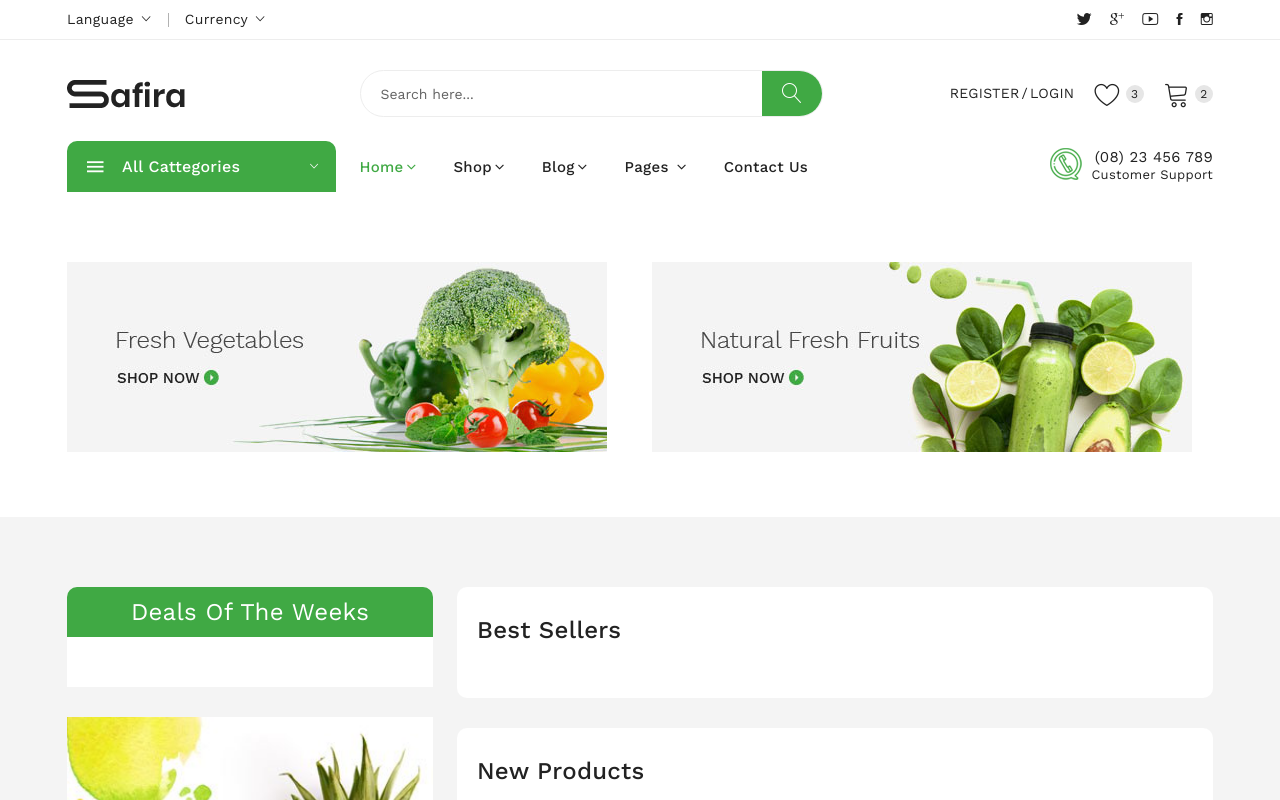
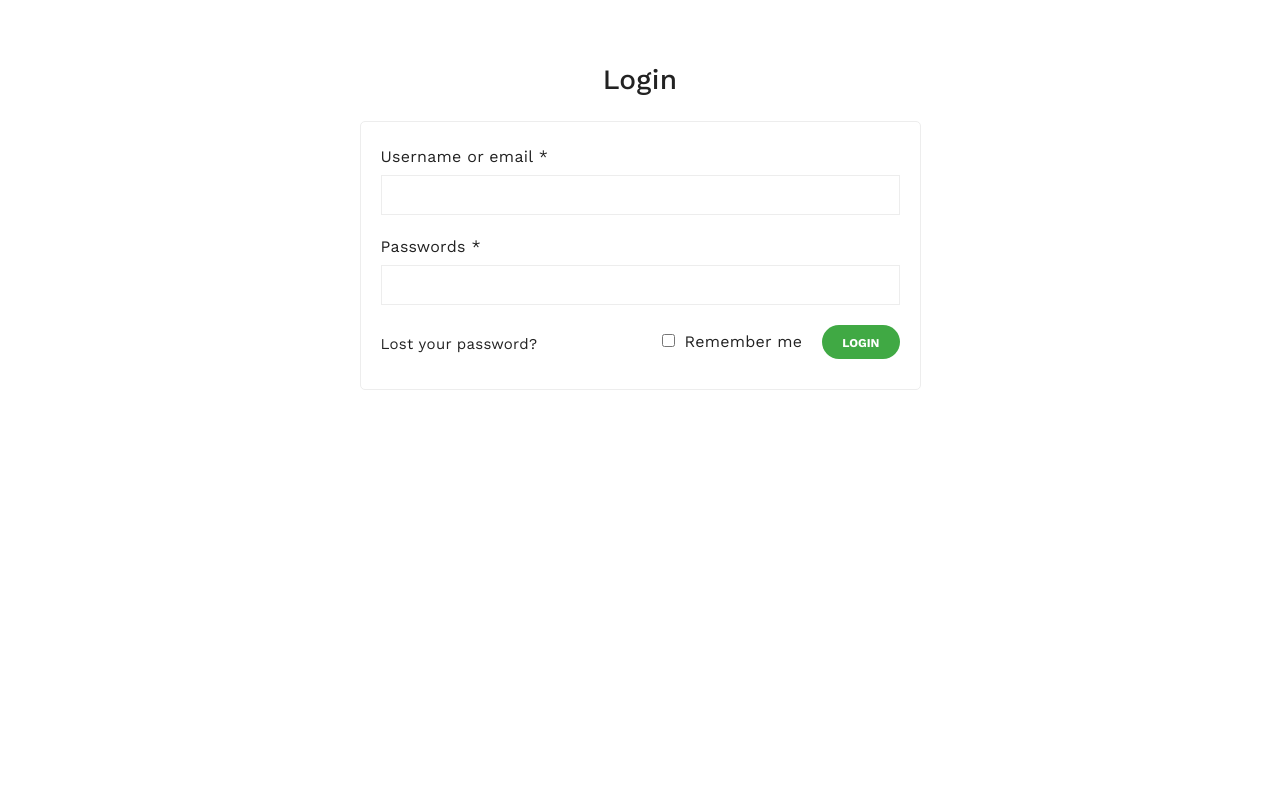
Before and after one commit to sarmadrenesis/jenkinsintegration, an Angular app: page /login in a window 1280 px wide. Before the commit this address led to /. Shown: the top 800 px of the page. Built offline with nearby package versions, Linux system fonts and the light colour scheme; a web font is replaced by a local one.

Commit message:
codeUpdated

```diff
--- a/src/app/app-routing.module.ts
+++ b/src/app/app-routing.module.ts
@@ -3,11 +3,15 @@ import { RouterModule, Routes } from '@angular/router';
 import { SellerDashboardComponent } from './seller/seller-dashboard/seller-dashboard.component';
 import { BuyerDashboardComponent } from './buyer/buyer-dashboard/buyer-dashboard.component';
 import { AdminDashboardComponent } from './admin/admin-dashboard/admin-dashboard.component';
+import { RegisterComponent } from './core/register/register.component';
+import { LoginComponent } from './core/login/login.component';
 
 const routes: Routes = [
   {path : 'seller' , component : SellerDashboardComponent},
   {path : 'buyer' , component : BuyerDashboardComponent},
   {path : 'admin' , component : AdminDashboardComponent},
+  {path : 'login' , component : LoginComponent},
+  {path : 'register' , component : RegisterComponent},
 ];
 
 @NgModule({
--- a/src/app/app.component.html
+++ b/src/app/app.component.html
@@ -1,4 +1,5 @@
 
+<div *ngIf="router.url === '/'">
     <app-offcanvas-menu></app-offcanvas-menu>
     <app-header></app-header>
     <app-slider></app-slider>
@@ -11,5 +12,6 @@
     <app-brand-area></app-brand-area>
     <app-footer-widgets></app-footer-widgets>
     <app-modal-box></app-modal-box>
+</div>
 
-<router-outlet></router-outlet>
+<router-outlet *ngIf="router.url !== '/'"></router-outlet>
--- a/src/app/app.component.ts
+++ b/src/app/app.component.ts
@@ -1,4 +1,5 @@
 import { Component } from '@angular/core';
+import { Router } from '@angular/router';
 
 @Component({
   selector: 'app-root',
@@ -6,5 +7,6 @@ import { Component } from '@angular/core';
   styleUrls: ['./app.component.scss']
 })
 export class AppComponent {
+  constructor(public router : Router){}
   title = 'fyp';
 }
--- a/src/app/app.module.ts
+++ b/src/app/app.module.ts
@@ -18,6 +18,8 @@ import { ModalBoxComponent } from './theme-assets/modal-box/modal-box.component'
 import { SellerDashboardComponent } from './seller/seller-dashboard/seller-dashboard.component';
 import { BuyerDashboardComponent } from './buyer/buyer-dashboard/buyer-dashboard.component';
 import { AdminDashboardComponent } from './admin/admin-dashboard/admin-dashboard.component';
+import { RegisterComponent } from './core/register/register.component';
+import { LoginComponent } from './core/login/login.component';
 
 @NgModule({
   declarations: [
@@ -36,7 +38,9 @@ import { AdminDashboardComponent } from './admin/admin-dashboard/admin-dashboard
     ModalBoxComponent,
     SellerDashboardComponent,
     BuyerDashboardComponent,
-    AdminDashboardComponent
+    AdminDashboardComponent,
+    RegisterComponent,
+    LoginComponent
   ],
   imports: [
     BrowserModule,
--- /dev/null
+++ b/src/app/core/login/login.component.html
@@ -0,0 +1,35 @@
+<div class="customer_login">
+    <div class="container">
+        <div class="row">
+           <!--login area start-->
+            <div class="col-lg-3 col-md-3"></div>
+            <div class="col-lg-6 col-md-6">
+                <div class="account_form">
+                    <h2>login</h2>
+                    <form action="#">
+                        <p>
+                            <label>Username or email <span>*</span></label>
+                            <input type="text">
+                         </p>
+                         <p>
+                            <label>Passwords <span>*</span></label>
+                            <input type="password">
+                         </p>
+                        <div class="login_submit">
+                           <a href="#">Lost your password?</a>
+                            <label for="remember">
+                                <input id="remember" type="checkbox">
+                                Remember me
+                            </label>
+                            <button type="submit">login</button>
+
+                        </div>
+
+                    </form>
+                 </div>
+            </div>
+            <div class="col-lg-3 col-md-3"></div>
+            <!--login area start-->
+        </div>
+    </div>
+</div>
--- /dev/null
+++ b/src/app/core/login/login.component.ts
@@ -0,0 +1,15 @@
+import { Component, OnInit } from '@angular/core';
+
+@Component({
+  selector: 'app-login',
+  templateUrl: './login.component.html',
+  styleUrls: ['./login.component.scss']
+})
+export class LoginComponent implements OnInit {
+
+  constructor() { }
+
+  ngOnInit(): void {
+  }
+
+}
--- /dev/null
+++ b/src/app/core/register/register.component.html
@@ -0,0 +1,28 @@
+<div class="customer_login">
+    <div class="container">
+        <div class="row">
+            <!--register area start-->
+            <div class="col-lg-3 col-md-3"></div>
+            <div class="col-lg-6 col-md-6">
+                <div class="account_form register">
+                    <h2>Register</h2>
+                    <form action="#">
+                        <p>
+                            <label>Email address  <span>*</span></label>
+                            <input type="text">
+                         </p>
+                         <p>
+                            <label>Passwords <span>*</span></label>
+                            <input type="password">
+                         </p>
+                        <div class="login_submit">
+                            <button type="submit">Register</button>
+                        </div>
+                    </form>
+                </div>
+            </div>
+            <div class="col-lg-3 col-md-3"></div>
+            <!--register area end-->
+        </div>
+    </div>
+</div>
--- /dev/null
+++ b/src/app/core/register/register.component.ts
@@ -0,0 +1,15 @@
+import { Component, OnInit } from '@angular/core';
+
+@Component({
+  selector: 'app-register',
+  templateUrl: './register.component.html',
+  styleUrls: ['./register.component.scss']
+})
+export class RegisterComponent implements OnInit {
+
+  constructor() { }
+
+  ngOnInit(): void {
+  }
+
+}
--- a/src/app/theme-assets/header/header.component.html
+++ b/src/app/theme-assets/header/header.component.html
@@ -57,9 +57,9 @@
                         <div class="header_account_area">
                             <div class="header_account_list register">
                                 <ul>
-                                    <li><a href="login.html">Register</a></li>
+                                    <li><a routerLink="register">Register</a></li>
                                     <li><span>/</span></li>
-                                    <li><a href="login.html">Login</a></li>
+                                    <li><a routerLink="login">Login</a></li>
                                 </ul>
                             </div>
                             <div class="header_account_list header_wishlist">
--- a/src/styles.scss
+++ b/src/styles.scss
@@ -1 +1,8 @@
 /* You can add global styles to this file, and also import other style files */
+
+
+.customer_login h2{
+    text-align: center;
+    align-items: center;
+    align-self: center;
+}
```
Also changed, not shown: src/app/core/login/login.component.scss (added), src/app/core/register/register.component.scss (added), 2 other files (tests, documents, lock files or other folders). Lines whose indentation alone changed are shown as unchanged.
